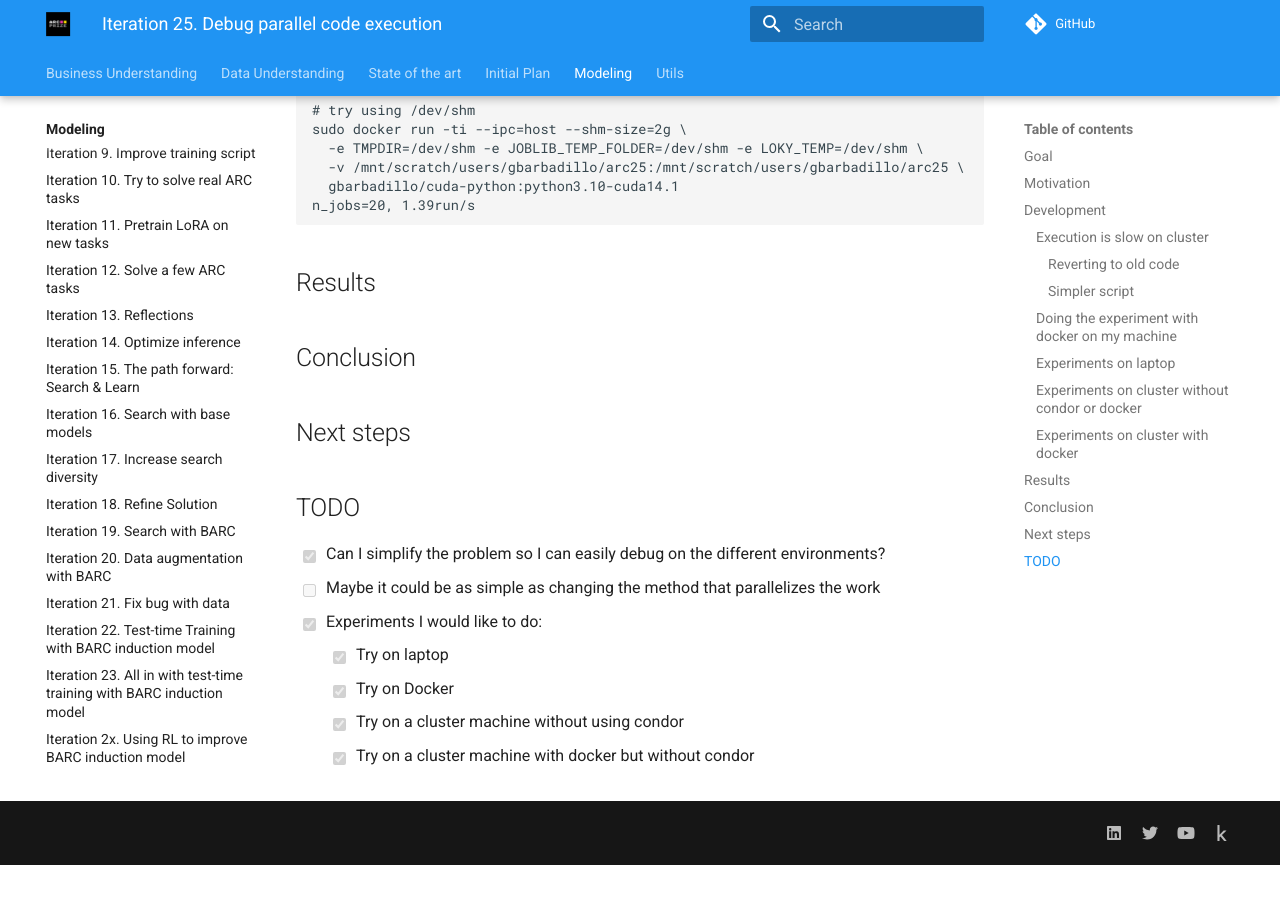
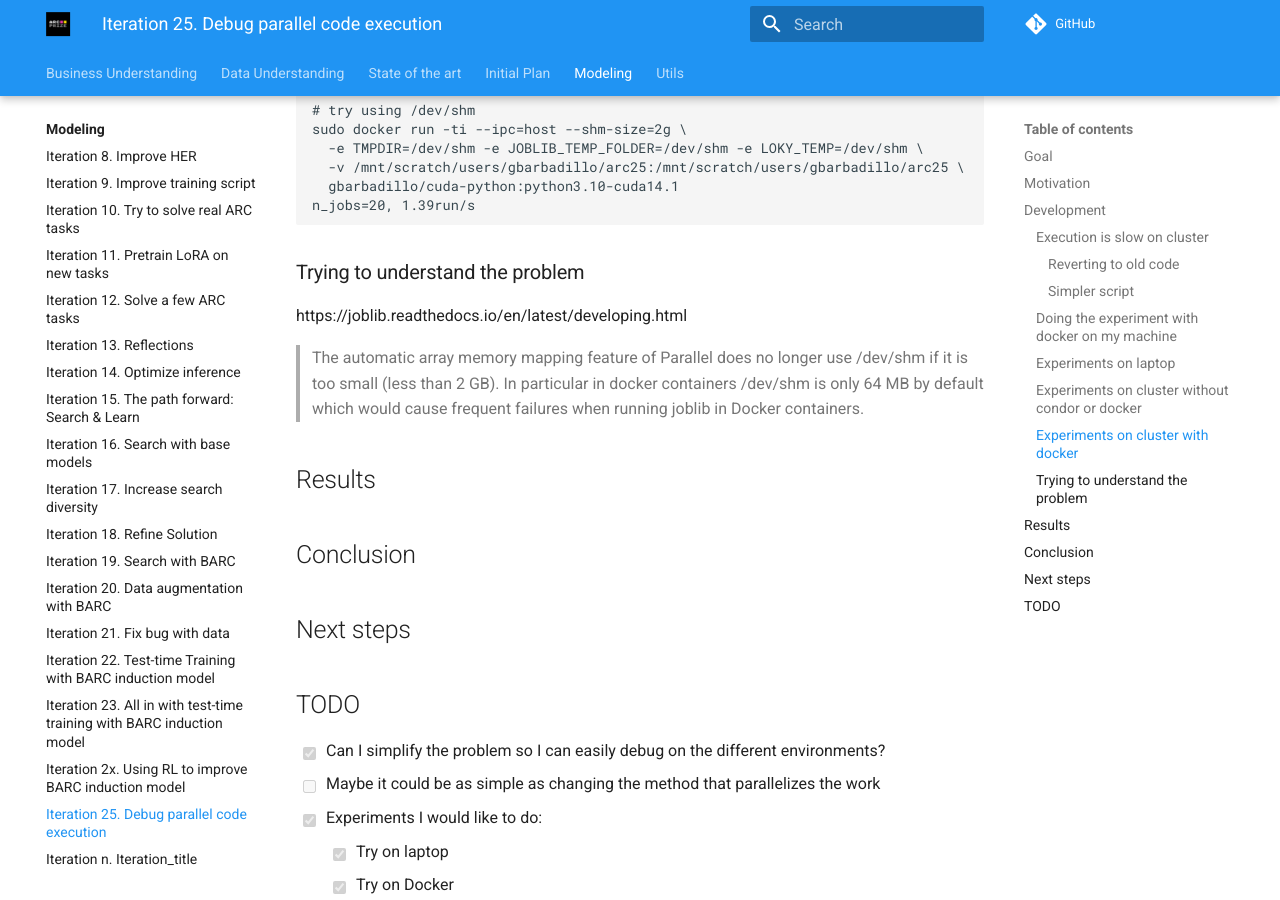
Before and after one commit to ironbar/arc25, an MkDocs documentation site: the page built from docs/modeling/Iteration_25_debug_parallel_code_execution.md, in a window 1280 px wide and 900 px high, scrolled down 4810 px. Built offline with MkDocs 1.6.1 and Material for MkDocs 9.7.7, drawn with Linux system fonts in a browser that asks for light colours; comment, search, counter and statistics services are not loaded; before the commit the page ends 5675 px from its top, so only the background shows below that.

Commit message:
documented interesting note about docker

````diff
--- a/docs/modeling/Iteration_25_debug_parallel_code_execution.md
+++ b/docs/modeling/Iteration_25_debug_parallel_code_execution.md
@@ -234,6 +234,12 @@ sudo docker run -ti --ipc=host --shm-size=2g \
 n_jobs=20, 1.39run/s
 ```
 
+### Trying to understand the problem
+
+https://joblib.readthedocs.io/en/latest/developing.html
+
+> The automatic array memory mapping feature of Parallel does no longer use /dev/shm if it is too small (less than 2 GB). In particular in docker containers /dev/shm is only 64 MB by default which would cause frequent failures when running joblib in Docker containers.
+
 ## Results
 
 ## Conclusion
````
